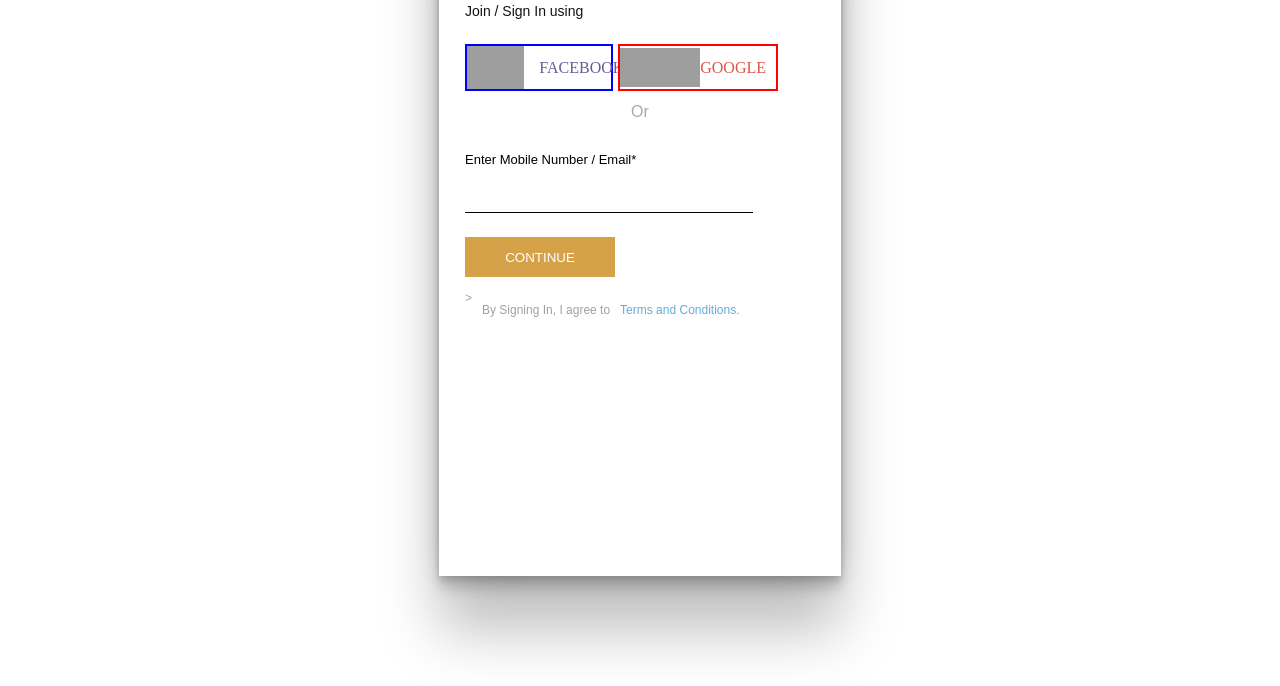
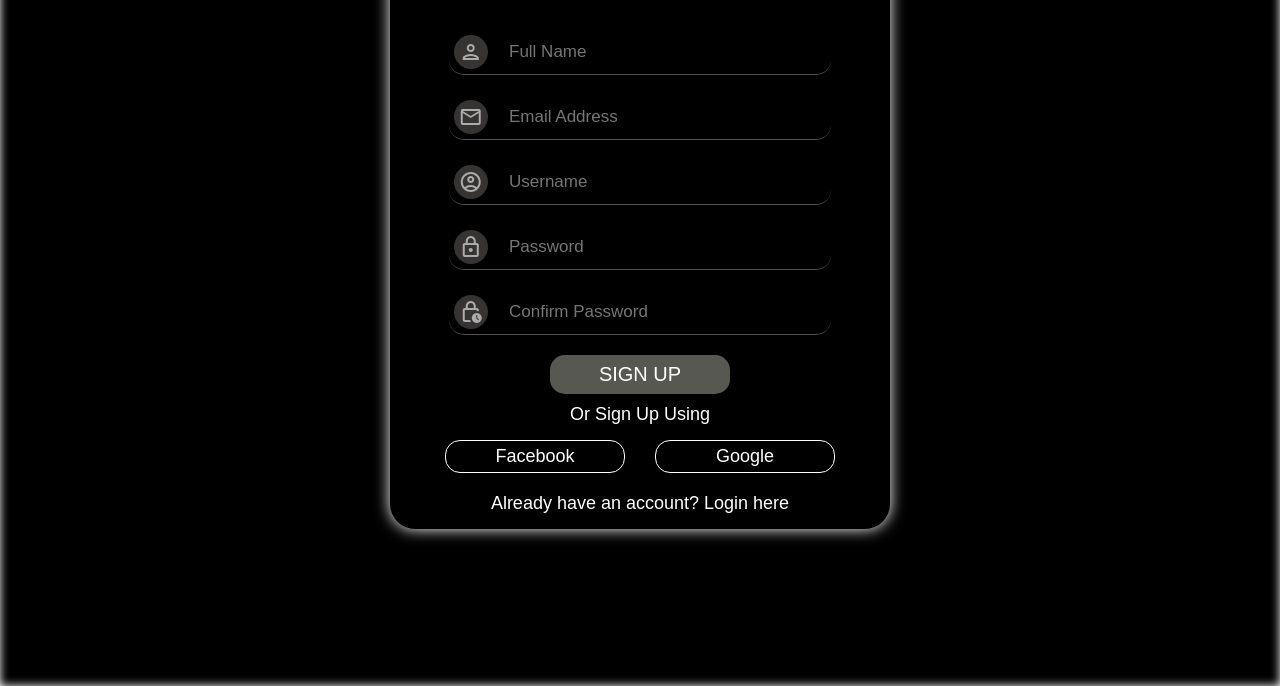
Before and after one commit to sachinbadiger8461/home, a plain HTML site: page index.html in a window 1280 px wide. Shown: the part 114-800 px from the top of the page. Drawn offline with Linux system fonts and the light colour scheme; grey boxes are pictures that could not be loaded.

Commit message:
Update index.html

```diff
--- a/index.html
+++ b/index.html
@@ -4,218 +4,214 @@
     <meta charset="UTF-8">
     <meta http-equiv="X-UA-Compatible" content="IE=edge">
     <meta name="viewport" content="width=device-width, initial-scale=1.0">
-    <link rel="stylesheet" href="login.css">
-    <title>Document</title>
+    <link href="https://fonts.googleapis.com/icon?family=Material+Icons+Outlined" rel="stylesheet">
+    <title>Sign Up form</title>
     <style>
-        #sign-div{
-    /* text-align: left; */
-    margin: auto;
+        body {
+            padding: 0;
+            margin: 0;
+            font-family: Arial, Helvetica, sans-serif;
+            color: white;
+        }
 
-    height: 620px;
-    width: 350px;
-    border: 1px solid transparent;
-    background-color: #ffffff;
-}
-#main-sign{
-    /* margin-top: 50px;
-    margin-left: 550px; */
-    margin: auto;
-    height: 680px;
-    width: 400px;
-    border: 1px solid transparent;
-    background-color: #ffffff;
-    box-shadow: rgba(0, 0, 0, 0.25) 0px 54px 55px, rgba(0, 0, 0, 0.12) 0px -12px 30px, rgba(0, 0, 0, 0.12) 0px 4px 6px, rgba(0, 0, 0, 0.17) 0px 12px 13px, rgba(0, 0, 0, 0.09) 0px -3px 5px;
-}
+        .background {
+            background: url("/api/placeholder/1920")
+            hsl(0, 0%, 0%);
+            background-repeat: no-repeat;
+            background-size: cover;
+            background-blend-mode: darken;
+            position: absolute;
+            top: 0;
+            bottom: 0;
+            left: 0;
+            right: 0;
+            z-index: -1;
+            filter: blur(5px);
+            min-height: 800px;
+        }
 
-#welcome{
-    /* margin-left: 22px; */
-    font-size: 27px;
-    color: rgb(8, 8, 8);
-    font-family: sans-serif;
-}
-#join{
-    margin-top: 32px;
-    font-size: 14px;
-    color: rgb(19, 18, 18);
-    line-height: 5px;
-    font-family: sans-serif;
-}
-#main-logo-div{
-    height: 130px;
-    width: 100%;
+        .container {
+            display: flex;
+            flex-direction: column;
+            align-items: center;
+            text-align: center;
+            width: 500px;
+            margin: 5vh auto;
+            background: transparent;
+            box-shadow: 0 0 15px rgb(255, 255, 255);
+            border-radius: 25px;
+        }
 
-}
-#logo-m{
-    /* margin: auto; */
-    display: flex;
-    gap: 5px;
+        h2 {
+            font-size: 30px;
+        }
 
-    width: 300px;
-    height: 43px;
-    margin-top: 30px;
-    /* justify-content: space-around; */
-}
-#logo{
+        form {
+            padding: 10px;
+            display: flex;
+            flex-direction: column;
+            width: 85%;
+        }
 
-    height: 100%;
-    width: 48%;
-    display: flex;
-    align-items: center;
-    gap:15px;
-    font-size: 16px;
-    color: rgb(108,89,152);
-    border: 2px solid blue;
+        .form-item {
+            display: flex;
+            width: 90%;
+            background: transparent;
+            margin: 10px auto;
+            border-radius: 15px;
+            align-items: center;
+            border-bottom: 1px solid rgb(82, 81, 81);
+        }
 
+        .form-item:hover {
+            border: 1px solid rgb(82, 81, 81);
+        }
 
-}
-#logo2{
-    display: flex;
-    color: rgb(223,86,72);
-    align-items: center;
-    font-size: 16px;
-    height: 100%;
-    width: 52%;
-    border: 2px solid red;
-}
-#logo2>p{
-    margin-right: 10px;
-}
+        input {
+            background: transparent;
+            width: 80%;
+            height: 30px;
+            outline: none;
+            border: none;
+            margin: auto;
+            color: white;
+            font-size: 17px;
+        }
 
-#g-img{
+        span {
+            user-select: none;
+            margin: 5px;
+            color: rgb(172, 172, 172);
+            background: rgba(85, 81, 81, 0.637);
+            padding: 5px;
+            border-radius: 18px;
+        }
 
-    /* margin: auto; */
-    height: 90%;
-    width: 100px;
+        button[type="submit"] {
+            width: 180px;
+            font-size: 20px;
+            margin: 10px auto;
+            padding: 8px;
+            background: rgba(122, 123, 116, 0.72);
+            border: none;
+            color: white;
+            cursor: pointer;
+            border-radius: 15px;
+        }
 
+        button[type="submit"]:hover {
+            background: rgba(222, 236, 34, 0.678);
+        }
 
-}
-#f-img{
+        p:first-of-type {
+            margin: 0;
+        }
 
-    /* margin: auto; */
-    height: 100%;
-    width: 60px;
-}
-#or{
-    color: #A9A9A9;
-    border-bottom: #A9A9A9;
-    text-align: center;
-    font-family: sans-serif;
-}
-#main-email{
-    width: 290px;
-    height: 85px;
-    font-family: sans-serif;
+        .options {
+            display: flex;
+            margin: 10px auto;
+            justify-content: center;
+            flex-wrap: wrap;
+        }
 
-    /* margin: auto; */
-}
-#email{
-    font-size: 13px;
-    color: black;
-}
-#search{
-    width: 98%;
-}
-#continue-btn{
-    border: transparent;
-    height: 40px;
-    width: 150px;
-    color: white;
-    background-color: rgb(213,162,73);
-    cursor: pointer;
-}
-#last{
-    display: flex;
-    /* margin-left: 19px; */
-    margin-top: 14px;
-    gap: 10px;
-    font-size: 12px;
-    color: rgb(160,160,162);
-    font-family: sans-serif;
-}
-#last-p{
-    color: rgb(98,171,214);
-}
-#button-div{
-    width: 100%;
-    height: 30px;
-    border: 1px solid transparent;
+        button {
+            font-size: 18px;
+            padding: 5px 16px;
+            margin: 5px 15px;
+            width: 180px;
+            background: transparent;
+            color: white;
+            cursor: pointer;
+            transition: all 0.7s ease;
+            border: 1px solid white;
+            border-radius: 15px;
+        }
 
-}
-#sign-button{
-    margin-left: 335px;
-    /* height:30px; */
-    background-color: transparent;
-    font-size: 34px;
-    border: none;
-    cursor: pointer;
-}
-#search{
+        .fb:hover {
+            background: rgba(55, 53, 207, 0.637);
+            border: none;
+            box-shadow: 0 0 2px rgba(55, 53, 207, 0.637);
+        }
 
-    border: transparent;
-    height: 30px;
-    border-bottom: 1px solid black;
-}
+        .gl:hover {
+            background: rgba(207, 53, 53, 0.671);
+            border: none;
+            box-shadow: 0 0 2px rgba(207, 53, 53, 0.671);
+        }
 
+        p {
+            font-size: 18px;
+            margin: 5px;
+        }
+
+        a {
+            color: white;
+            text-decoration: none;
+        }
+
+        a:hover {
+            color: grey;
+        }
+
+        @media screen and (max-width: 550px) {
+            .container {
+                width: 90%;
+            }
+        }
     </style>
 </head>
 <body>
-    <div id="main-sign">
-    <div id="sign-div">
-        <div id="button-div">
-            <button id="sign-button">&times;</button>
-        </div>
+    <div class="background"></div>
 
-        <div>
-        <div>
-            <h1 id="welcome">Welcome to Lazy shop</h1>
+    <div class="container">
+        <h2>Sign Up</h2>
+        <form action="">
+            <div class="form-item">
+                <span class="material-icons-outlined">
+                    person
+                </span>
+                <input type="text" name="fullname" id="fullname" placeholder="Full Name" required>
+            </div>
 
-        </div>
-        <div id="main-logo-div">
-            <div><p id="join">Join / Sign In using</p></div>
-            <div id="logo-m">
-                <div id="logo">
-                    <img id="f-img" src="https://encrypted-tbn0.gstatic.com/images?q=tbn:ANd9GcSDcpjZNj76WYGXFCt2UJjTdHXKgc-F9iUSdSMQmnE2BBmc5xhR9SDpW1cLGor0RHCJX1k&usqp=CAU" alt="">
-                    <p>FACEBOOK</p>
-                </div>
-                <div id="logo2">
-                    <img id="g-img" src="https://blog.hubspot.com/hubfs/image8-2.jpg" alt="">
-                    <p>GOOGLE</p>
-                </div>
+            <div class="form-item">
+                <span class="material-icons-outlined">
+                    email
+                </span>
+                <input type="email" name="email" id="email" placeholder="Email Address" required>
             </div>
-           <p id="or">Or</p>
-        </div>
-        <div id="main-email">
-            <p id="email">Enter Mobile Number / Email*</p>
-            <input id="search" type="text" required>
-        </div>
-        <div>
-           <a href="otp_new.html"> <button onclick="cont()" id="continue-btn">CONTINUE</button></a>
-        </div>
-        <div id="last">>
-            <p>By Signing In, I agree to</p>
-            <p id="last-p">Terms and Conditions.</p>
-        </div>
 
+            <div class="form-item">
+                <span class="material-icons-outlined">
+                    account_circle
+                </span>
+                <input type="text" name="username" id="username" placeholder="Username" required>
+            </div>
+
+            <div class="form-item">
+                <span class="material-icons-outlined">
+                    lock
+                </span>
+                <input type="password" name="password" id="password" placeholder="Password" required>
+            </div>
+
+            <div class="form-item">
+                <span class="material-icons-outlined">
+                    lock_clock
+                </span>
+                <input type="password" name="confirm_password" id="confirm_password" placeholder="Confirm Password" required>
+            </div>
+
+            <a href="Menuicon.html"></a><button type="submit">SIGN UP</button>
+
+            <p>Or Sign Up Using</p>
+
+            <div class="options">
+                <button class="fb">Facebook</button>
+                <button class="gl">Google</button>
+            </div>
+
+            <p>Already have an account? <a href="index.html">Login here</a></p>
+        </form>
     </div>
-</div>
 </body>
 </html>
-
-<script>
-    function cont(){
-
-        let arr = JSON.parse(localStorage.getItem("num_local"))||[] ;
-
-        let obj = {
-            number : document.getElementById("search").value,
-        };
-
-        arr.push(obj);
-
-        localStorage.setItem("num_local", JSON.stringify(arr));
-
-
-
-        window.location.href="signup.html";
-    }
-</script>
```
